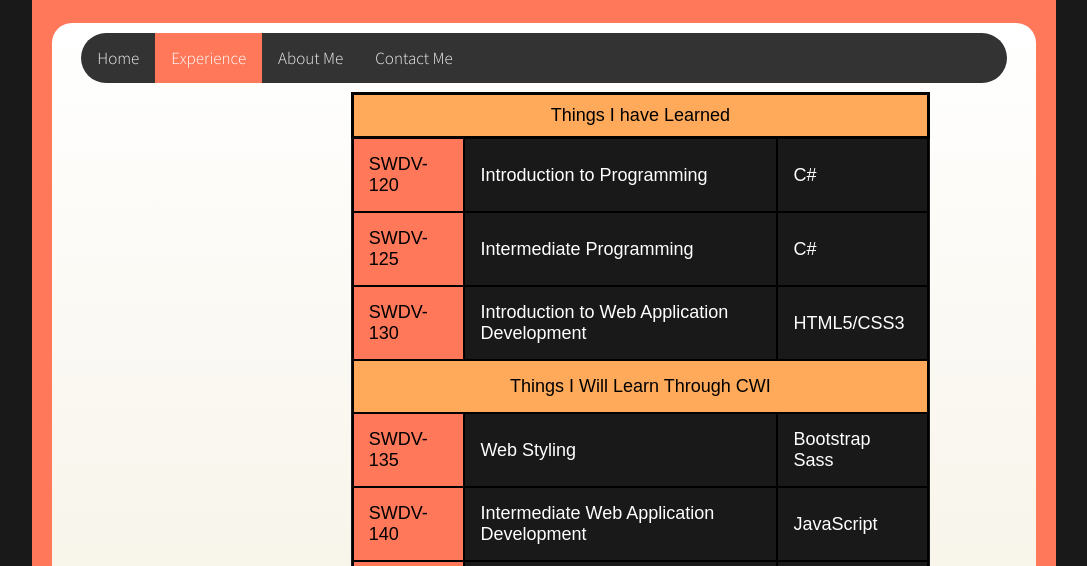
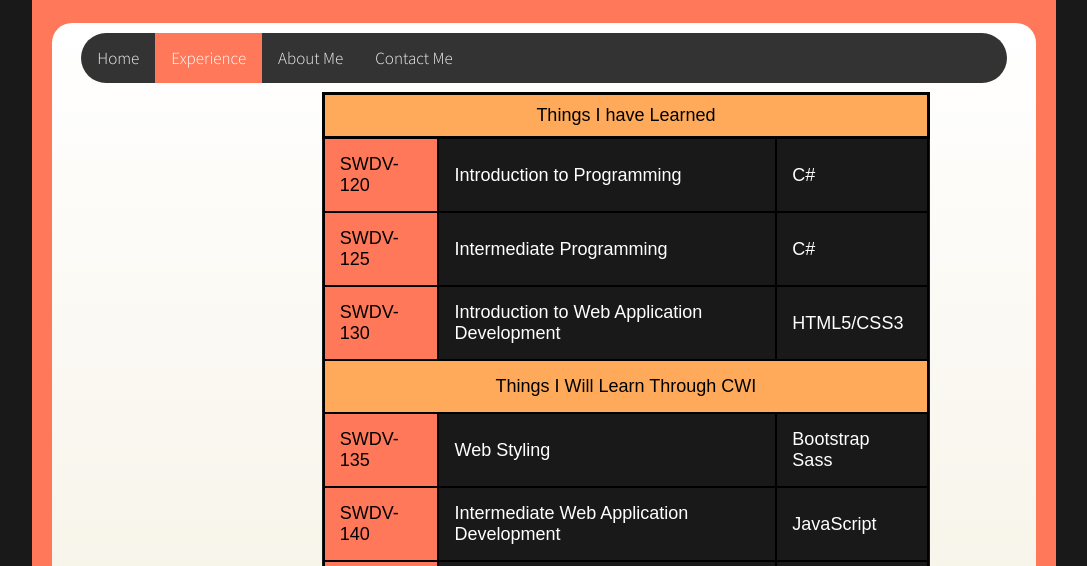
Before and after one commit to cwijcarr/cwijcarr.github.io, a plain HTML site: page portfolio/experience.html in a window 1280 px wide. Shown: the part 234-800 px from the top of the page, without its empty margins (96-1183 px from the left). Drawn offline with Linux system fonts and the light colour scheme; files whose address does not match are found by name.

Commit message:
table fix

```diff
--- a/portfolio/css/styles.css
+++ b/portfolio/css/styles.css
@@ -200,7 +200,7 @@ nav ul, nav ol {
 }
 .ltable{
 	margin-top: .5em; margin-bottom: .5em;
-	margin-right:10%; margin-left: 30%;
+	margin-right:10%; margin-left: 27%;
 }
 
   .course{
```
